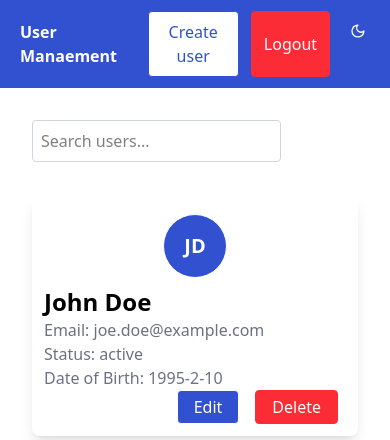
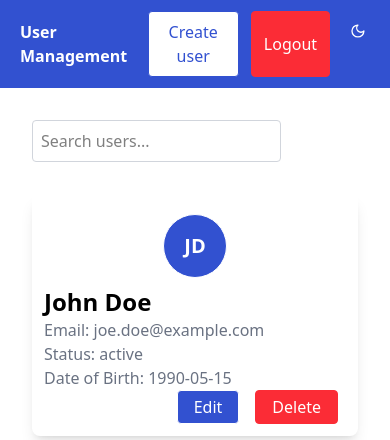
Before and after one commit to mariosabeh2022/User-Management, a React (Vite) app in the folder user-management-interface/: page / in a window 390 px wide. Shown: the top 440 px of the page. Built offline with nearby package versions, Linux system fonts and the light colour scheme.

Commit message:
Enhanced the responsive layout, fixed and reordered the user JSON data and reformated the DOB output

```diff
--- a/user-management-interface/src/Components/Atoms/UserInitial.tsx
+++ b/user-management-interface/src/Components/Atoms/UserInitial.tsx
@@ -1,6 +1,6 @@
 interface UserInitialProps {
-    firstName: string;
-    lastName?: string;
+    firstName:string;
+    lastName?:string;
 }
 
 const UserInitial=({ firstName, lastName }:UserInitialProps) => {
--- a/user-management-interface/src/Components/Molecules/UserCard.tsx
+++ b/user-management-interface/src/Components/Molecules/UserCard.tsx
@@ -1,8 +1,8 @@
 import Button from '../Atoms/Button';
 import UserInitial from '../Atoms/UserInitial'
 enum Status{
-    Locked = 'locked',
-    Active = 'active',
+    Locked='locked',
+    Active='active',
 }
 interface UserCard{
     firstName:string,
@@ -14,10 +14,14 @@ interface UserCard{
 const font="font-light text-gray-500";
 
 const UserCard=({firstName,lastName,email,dob,status}:UserCard)=>{
-    const year = dob.getFullYear();
-    const month = dob.getMonth()+1;
-    const day = dob.getDate();
-    const formattedDob = `${year}-${month}-${day}`;
+    const year=dob.getFullYear();
+    const m=dob.getMonth() + 1;
+    // Adding 0 if it isn't the last 3 months of the year
+    const month=m<10?"0"+m:String(m);
+    const d=dob.getDate();
+    // Adding 0 if it is the first 9 days of the month
+    const day=d<10?"0"+d:String(d)
+    const formattedDob=`${year}-${month}-${day}`;
     return(
         <div className='bg-mint-300 rounded-lg p-3 shadow-lg flex flex-col justify-start'>
             <UserInitial firstName={firstName} lastName={lastName}/>
--- a/user-management-interface/src/Components/Organismes/Grid.tsx
+++ b/user-management-interface/src/Components/Organismes/Grid.tsx
@@ -4,7 +4,7 @@ import users from '../../assets/Users.json'
 
 const Grid=()=>{
   return(
-    <div className="m-8 grid gap-4 max-w-full grid-cols-1 sm:grid-cols-1 md:grid-cols-3 lg:grid-cols-4 xl:grid-cols-4">
+    <div className="m-8 grid gap-4 max-w-full grid-cols-1 sm:grid-cols-1 md:grid-cols-2 lg:grid-cols-3 xl:grid-cols-4">
     { /* Looping through the 1st layer of the json file */ }
     {Object.entries(users).map(([, userList]) =>
       // Looping through the 2nd layer of the json file
--- a/user-management-interface/src/Components/Organismes/Navbar.tsx
+++ b/user-management-interface/src/Components/Organismes/Navbar.tsx
@@ -5,7 +5,7 @@ const Navbar=()=>{
   return (
     <div className='bg-[#3251D0]'>
         <nav className='flex justify-between items-center'>
-        <h1 className="px-5 py-5 text-white font-semibold">User Manaement</h1>
+        <h1 className="px-5 py-5 text-white font-semibold">User Management</h1>
           <div className='flex'>
             <Button className="bg-white text-[#3251D0] border rounded-sm px-4 py-2 mr-3"
                     label="Create user"/>
--- a/user-management-interface/src/assets/Users.json
+++ b/user-management-interface/src/assets/Users.json
@@ -5,7 +5,7 @@
             "LastName":"Doe",
             "Email":"joe.doe@example.com",
             "Status":"active",
-            "Dob":"1995-2-10"
+            "Dob":"1990-05-15"
         },
         "user2":{
             "FirstName":"Jane",
@@ -37,16 +37,16 @@
             "Dob":"1992-11-30"
         },
         "user6":{
-            "FirstName":"John",
-            "LastName":"Doe",
-            "Email":"joe.doe@example.com",
-            "Status":"active",
-            "Dob":"1995-02-10"
-        },
-        "user7":{
             "FirstName":"David",
             "LastName":"Lee",
             "Email":"david.lee@example.com",
+            "Status":"locked",
+            "Dob":"1987-07-14"
+        },
+        "user7":{
+            "FirstName":"Eve",
+            "LastName":"",
+            "Email":"eve.green@example.com",
             "Status":"active",
             "Dob":"1993-09-21"
         },
```
